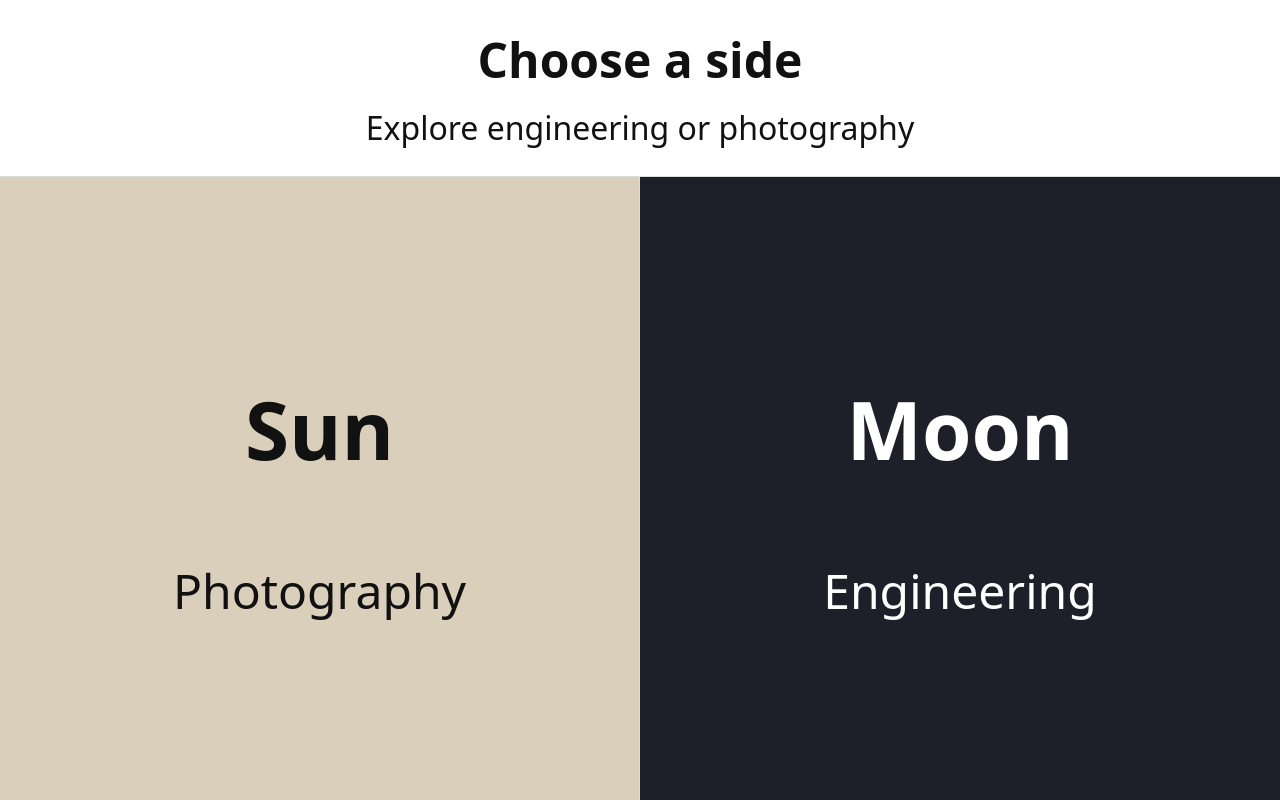
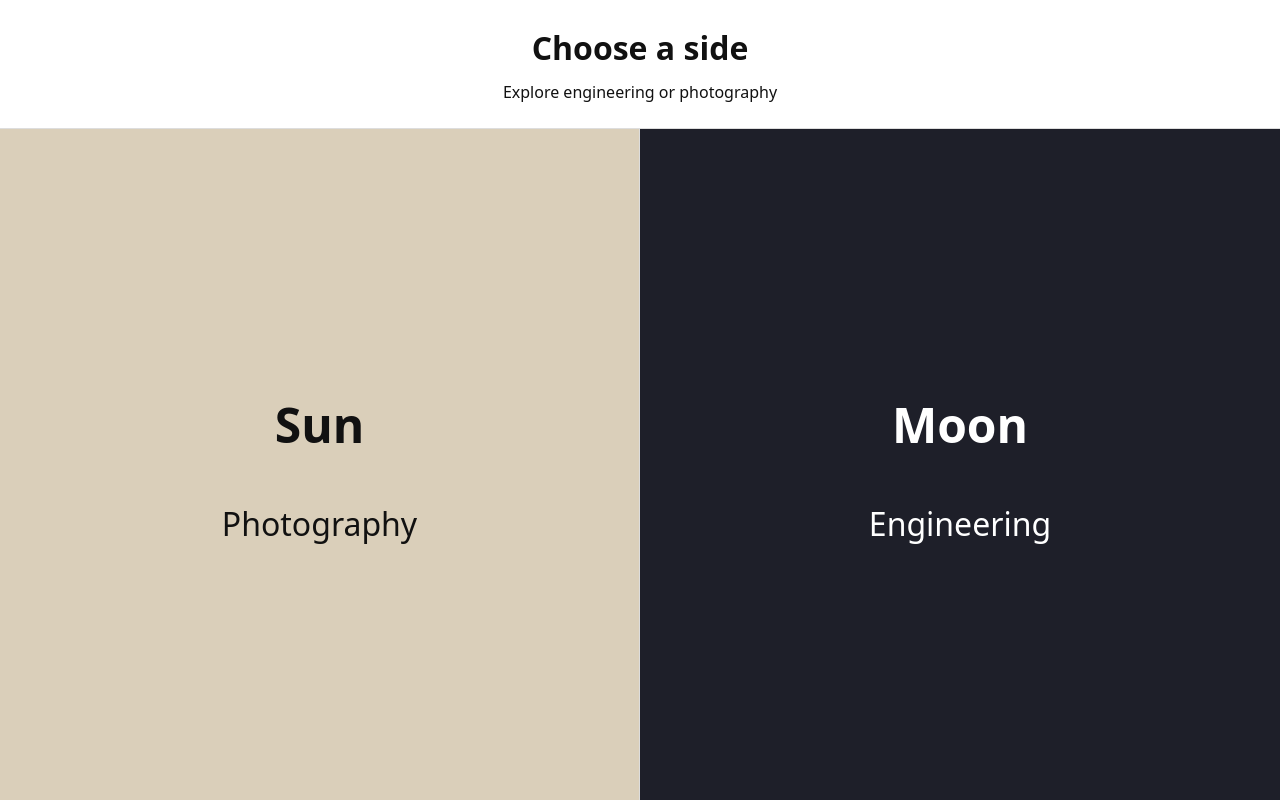
Before and after one commit to skakigi/skakigi.github.io, a React (Vite) app: page / in a window 1280 px wide. Built offline with nearby package versions, Linux system fonts and the light colour scheme.

Commit message:
grid was oversized + mainpage font changes

```diff
--- a/src/components/SplitChoice.jsx
+++ b/src/components/SplitChoice.jsx
@@ -24,8 +24,8 @@ export default function SplitChoice() {
         }}
       >
         <div style={{ textAlign: 'center' }}>
-          <h2 style={{fontSize:'5rem'}}>Sun</h2>
-          <p style={{fontSize: '3rem'}}> Photography</p>
+          <h2 style={{fontSize:'3rem'}}>Sun</h2>
+          <p style={{fontSize: '2rem'}}> Photography</p>
         </div>
       </Link>
 
@@ -42,8 +42,8 @@ export default function SplitChoice() {
         }}
       >
         <div style={{ textAlign: 'center' }}>
-          <h2 style={{fontSize:'5rem'}}> Moon</h2>
-          <p style={{fontSize: '3rem'}}>Engineering</p>
+          <h2 style={{fontSize:'3rem'}}> Moon</h2>
+          <p style={{fontSize: '2rem'}}>Engineering</p>
         </div>
       </Link>
     </section>
--- a/src/pages/HomePage.jsx
+++ b/src/pages/HomePage.jsx
@@ -24,8 +24,8 @@ export default function HomePage() {
             textAlign: 'center',
           }}
         >
-          <h1 style={{ margin: 0, fontSize: '3rem' }}>Choose a side</h1>
-          <p style={{ margin: '8px 0 0 0', fontSize: '2rem'
+          <h1 style={{ margin: 0, fontSize: '2rem' }}>Choose a side</h1>
+          <p style={{ margin: '8px 0 0 0', fontSize: '1rem'
            }}>
             Explore engineering or photography
           </p>
--- a/src/pages/PhotographyPage.css
+++ b/src/pages/PhotographyPage.css
@@ -1,6 +1,6 @@
 .photography-page {
   width: 100%;
-  max-width: 2000px;
+  max-width: 1400px;
   margin: 0 auto;
   box-sizing: border-box;
 }
```
